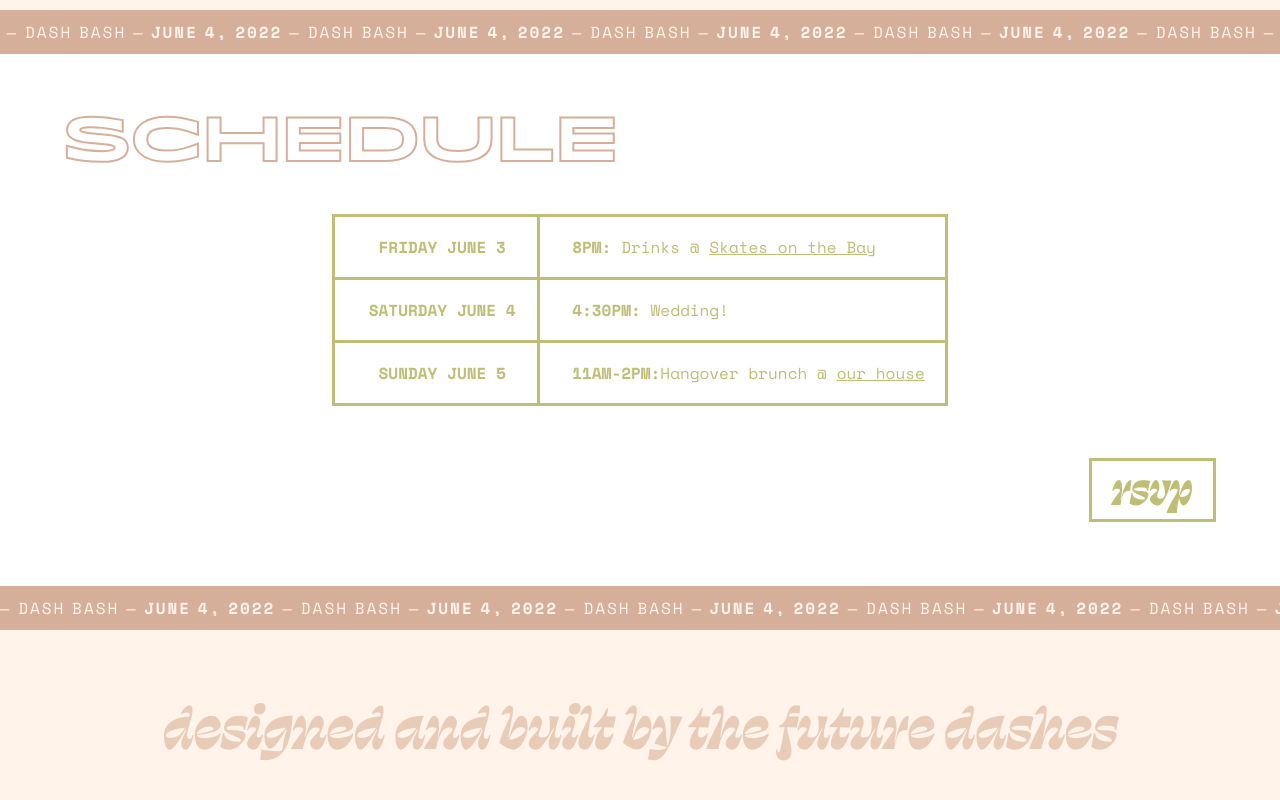
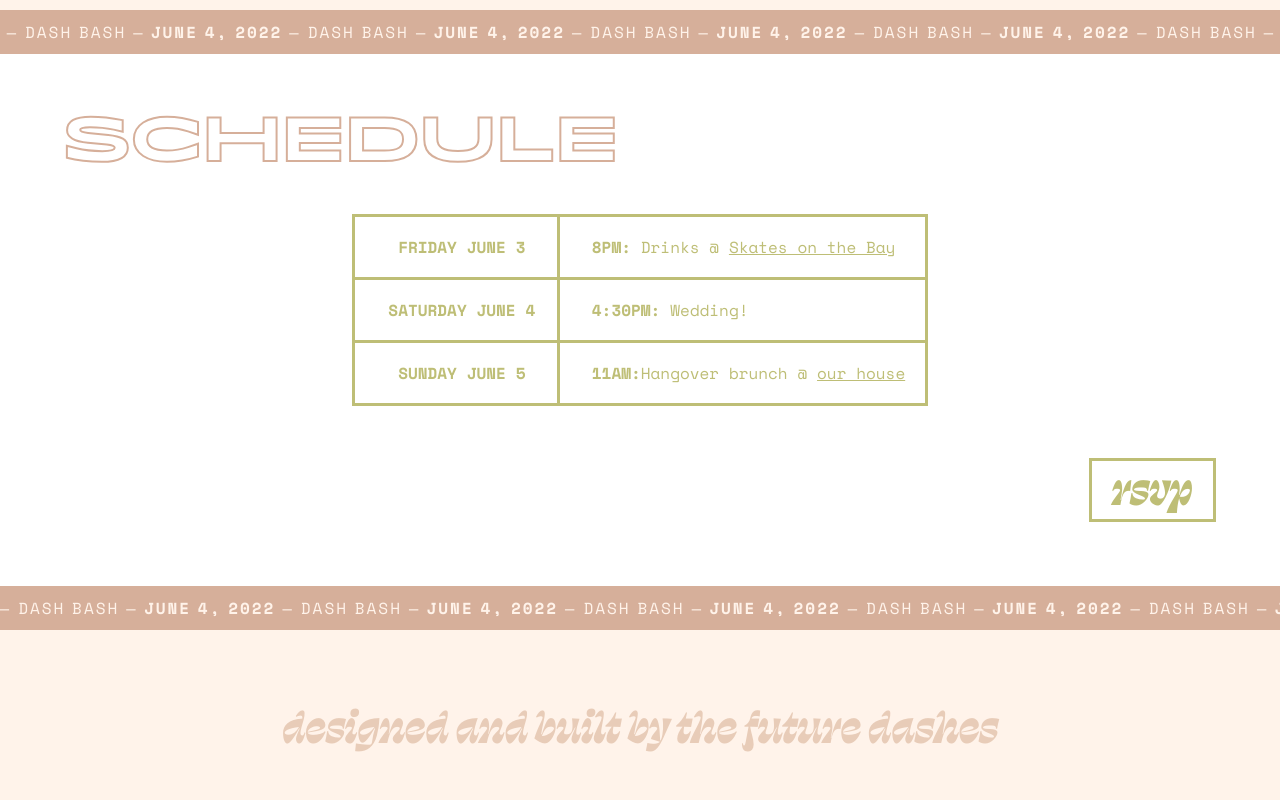
Before and after one commit to greymechanic/dash.wedding, a React (Create React App) app: page / in a window 1280 px wide. Shown: the part 2996-3796 px from the top of the page. Built offline with nearby package versions, Linux system fonts and the light colour scheme.

Commit message:
a few more tweaks

```diff
--- a/src/App.scss
+++ b/src/App.scss
@@ -258,6 +258,7 @@ h3 {
   justify-content: center;
   h3 {
     color: $pink-2;
+    font-size: 3rem;
     text-align: center;
   }
 }
--- a/src/components/Schedule.js
+++ b/src/components/Schedule.js
@@ -29,7 +29,7 @@ function Schedule() {
                   <p><b>SUNDAY JUNE 5</b></p>
                 </div>
                 <div className="cell detail">
-                  <p><b>11AM-2PM:</b>Hangover brunch @ <a href="https://goo.gl/maps/H7yEEogJ2i4WZmRh8" target="_blank">our house</a></p>
+                  <p><b>11AM:</b>Hangover brunch @ <a href="https://goo.gl/maps/H7yEEogJ2i4WZmRh8" target="_blank">our house</a></p>
                 </div>
               </div>
             </div>
```
